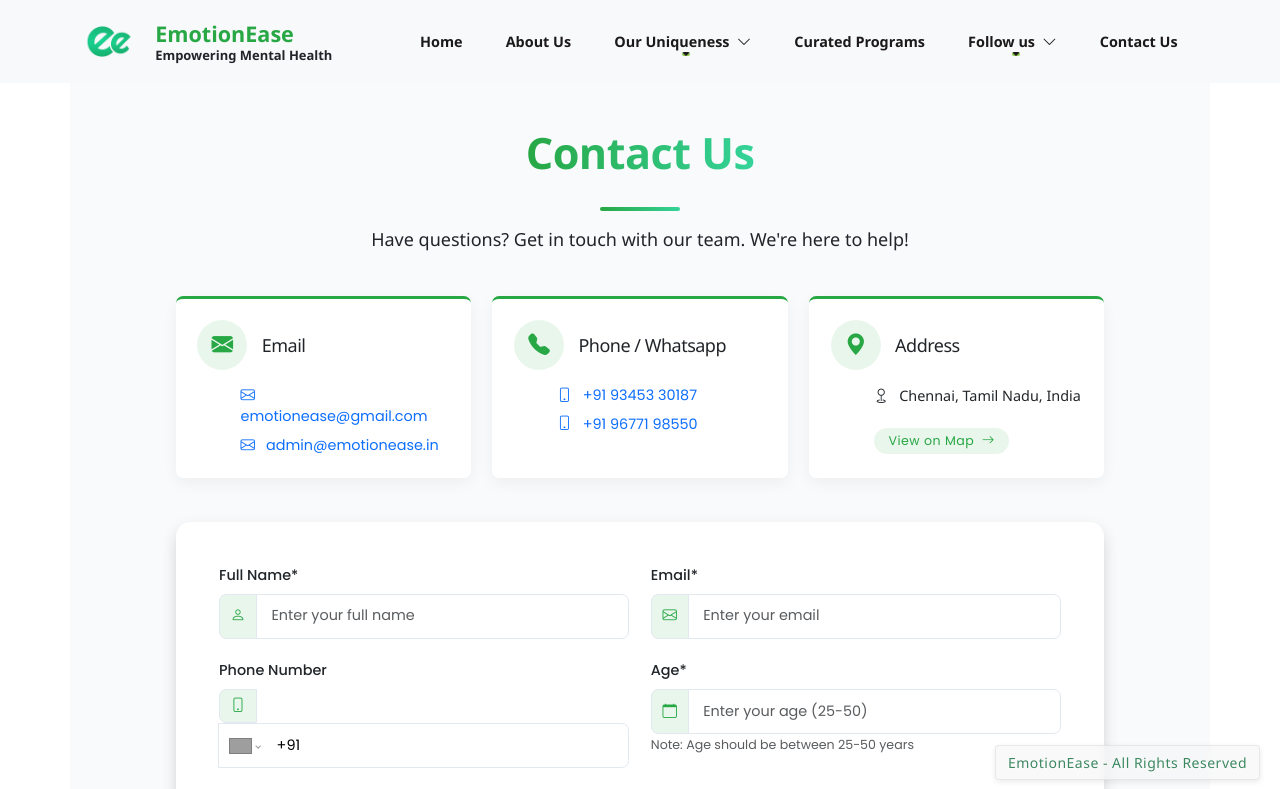
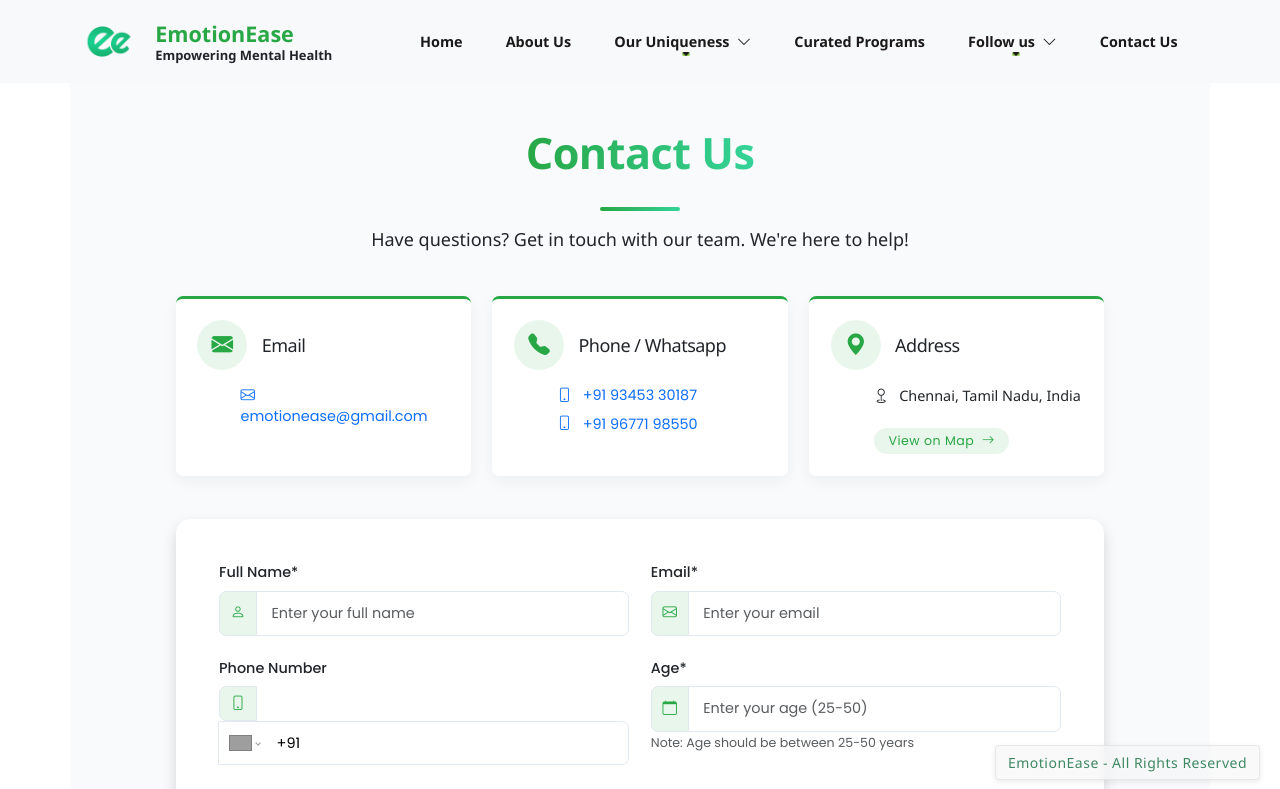
Before and after one commit to EmotionEase-dev/emotionease-Website, a React (Vite) app: page /contact in a window 1280 px wide. Shown: the top 789 px of the page. Built offline with nearby package versions, Linux system fonts and the light colour scheme; grey boxes are pictures that could not be loaded; a web font is replaced by a local one.

Commit message:
admin@emotionease.in  remove

```diff
--- a/pages/ContactUs.jsx
+++ b/pages/ContactUs.jsx
@@ -137,9 +137,9 @@ const ContactUs = () => {
                   <a href="mailto:emotionease@gmail.com" className="d-block text-decoration-none mb-1 mb-md-2 transition-all small-text">
                     <i className="bi bi-envelope me-2"></i> emotionease@gmail.com
                   </a>
-                  <a href="mailto:admin@emotionease.in" className="d-block text-decoration-none transition-all small-text">
+                  {/* <a href="mailto:admin@emotionease.in" className="d-block text-decoration-none transition-all small-text">
                     <i className="bi bi-envelope me-2"></i> admin@emotionease.in
-                  </a>
+                  </a> */}
                 </div>
               </div>
             </div>
```
